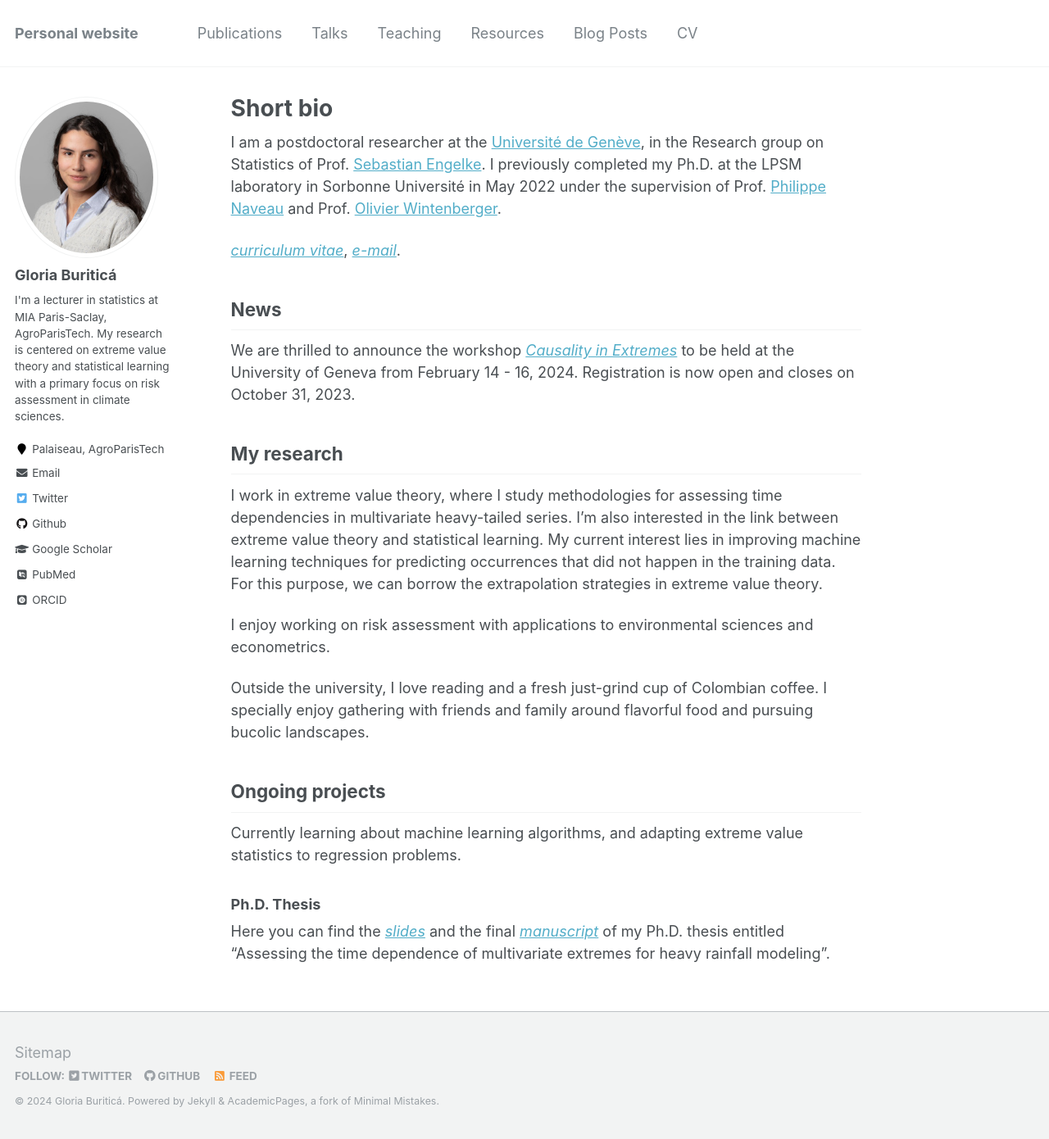
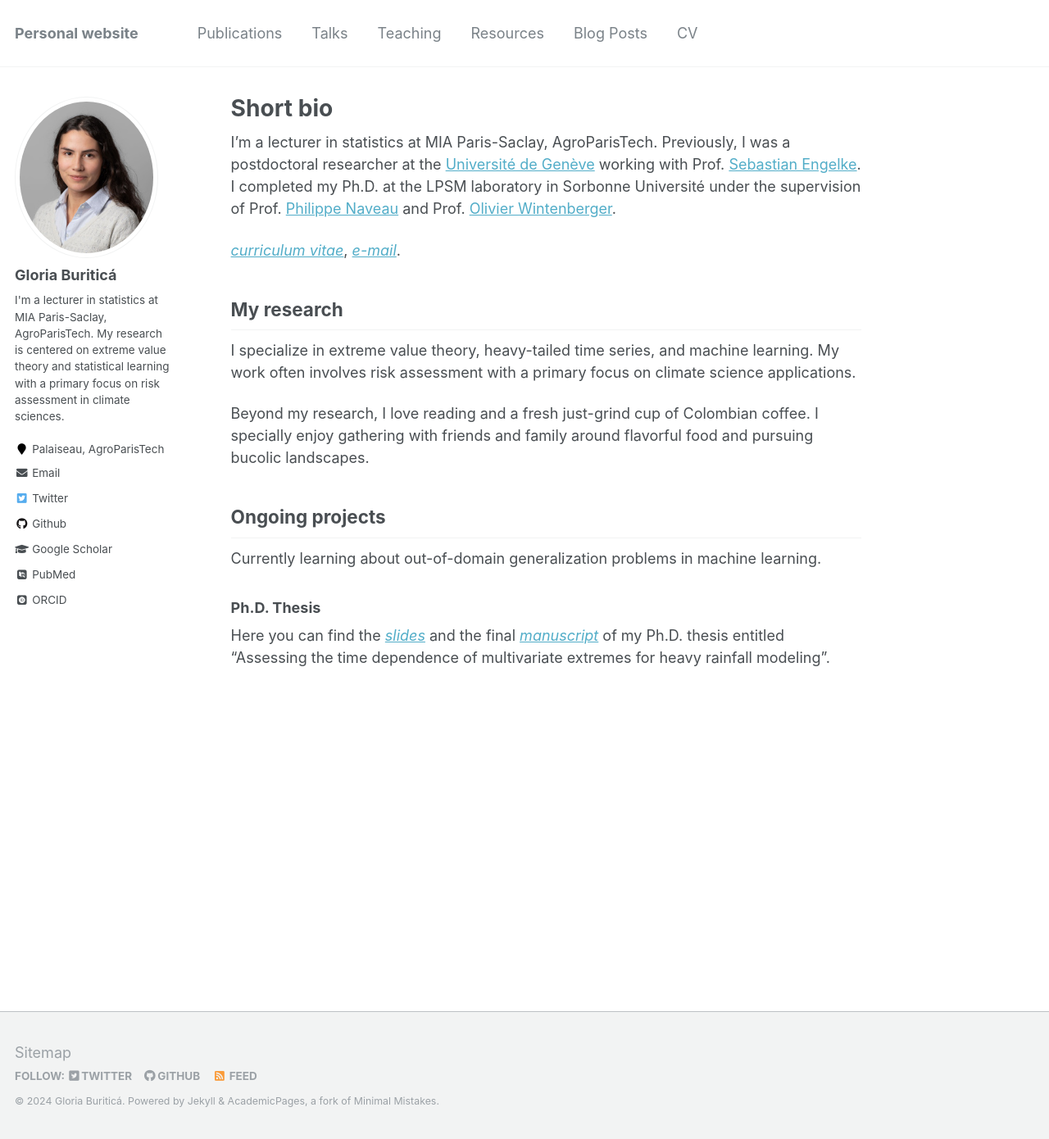
Before and after one commit to GBuritica/GBuritica.github.io, a Jekyll site: the page built from _pages/about.md, in a window 1280 px wide and 1390 px high. Shown: the whole window at 82% size. Built offline with Jekyll 4.4.1, drawn with Linux system fonts in a browser that asks for light colours; some web fonts are replaced.

Commit message:
Update about.md

```diff
--- a/_pages/about.md
+++ b/_pages/about.md
@@ -8,28 +8,25 @@ redirect_from:
   - /about.html
 ---
 
-
-I am a postdoctoral researcher at the [Université de Genève](https://www.unige.ch/gsem/fr/recherche/corps-professoral/chercheurs/gloria-buritica-borda/), in the Research group on Statistics of Prof. [Sebastian Engelke](http://www.sengelke.com). I previously completed my Ph.D. at the LPSM laboratory in Sorbonne Université in May 2022 under the supervision of Prof. [Philippe Naveau](https://www.lsce.ipsl.fr/Phocea/Pisp/visu.php?id=176&uid=naveau) and Prof. [Olivier Wintenberger](http://wintenberger.fr).
+I'm a lecturer in statistics at MIA Paris-Saclay, AgroParisTech. Previously, I was a postdoctoral researcher at the [Université de Genève](https://www.unige.ch/gsem/fr/recherche/corps-professoral/chercheurs/gloria-buritica-borda/) working with Prof. [Sebastian Engelke](http://www.sengelke.com). I completed my Ph.D. at the LPSM laboratory in Sorbonne Université under the supervision of Prof. [Philippe Naveau](https://www.lsce.ipsl.fr/Phocea/Pisp/visu.php?id=176&uid=naveau) and Prof. [Olivier Wintenberger](http://wintenberger.fr).
 
 
-[*curriculum vitae*](/files/CV_BURITICA.pdf), [*e-mail*](mailto:gloria.buriticaborda@unige.ch).
+[*curriculum vitae*](/files/CV_BURITICA.pdf),
+[*e-mail*](mailto:gloriapatricia.buriticaborda@agroparistech.fr).
 
 
-## News
-We are thrilled to announce the workshop [*Causality in Extremes*](https://sites.google.com/view/causality-extremes) to be held at the University of Geneva from February 14 - 16, 2024.
-Registration is now open and closes on October 31, 2023.
+
 
 ## My research
 
-I work in extreme value theory, where I study methodologies for assessing time dependencies in multivariate heavy-tailed series. I’m also interested in the link between extreme value theory and statistical learning. My current interest lies in improving machine learning techniques for predicting occurrences that did not happen in the training data. For this purpose, we can borrow the extrapolation strategies in extreme value theory.
+I specialize in extreme value theory, heavy-tailed time series, and machine learning. My work often involves risk assessment with a primary focus on climate science applications.
 
-I enjoy working on risk assessment with applications to environmental sciences and econometrics.
 
-Outside the university, I love reading and a fresh just-grind cup of Colombian coffee. I specially enjoy gathering with friends and family around flavorful food and pursuing bucolic landscapes.
+Beyond my research, I love reading and a fresh just-grind cup of Colombian coffee. I specially enjoy gathering with friends and family around flavorful food and pursuing bucolic landscapes.
 
 ## Ongoing projects
 
-Currently learning about machine learning algorithms, and adapting extreme value statistics to regression problems.
+Currently learning about out-of-domain generalization problems in machine learning.
 
 ### Ph.D. Thesis
 
```
